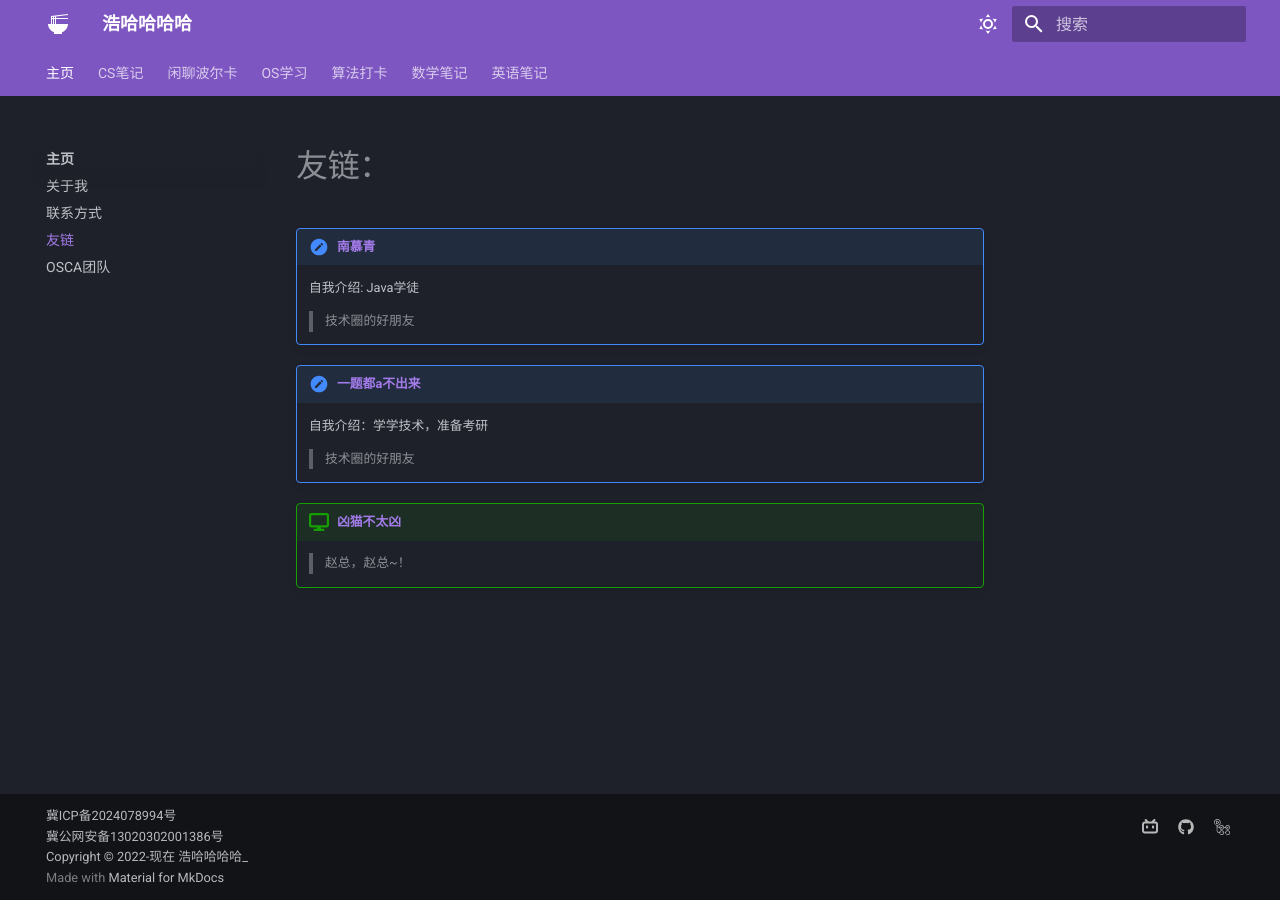
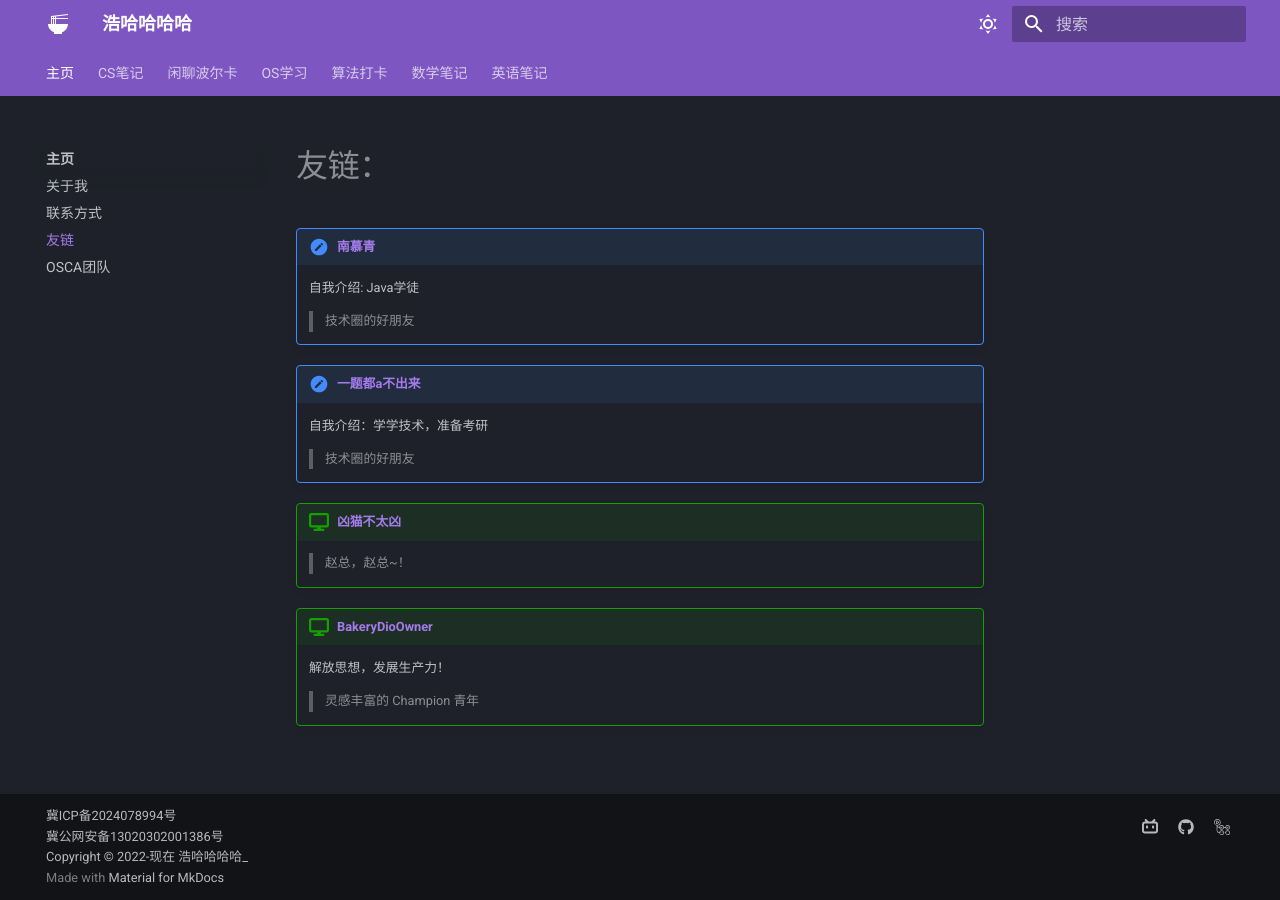
Before and after one commit to Haohahahaha/HomePage, an MkDocs documentation site: the page built from docs/friends.md, in a window 1280 px wide. Built offline with MkDocs 1.6.1 and Material for MkDocs 9.7.7, drawn with Linux system fonts in a browser that asks for light colours.

Commit message:
2025-01-27_21:31:33 update

```diff
--- a/docs/friends.md
+++ b/docs/friends.md
@@ -15,3 +15,9 @@
 !!! osca "[凶猫不太凶](https://xmbtx.github.io/xmbtx-blog/)"
 
 	> 赵总，赵总~！
+
+!!! osca "[BakeryDioOwner](https://xmbtx.github.io/xmbtx-blog/)"
+
+	解放思想，发展生产力！
+
+	> 灵感丰富的 Champion 青年
```
